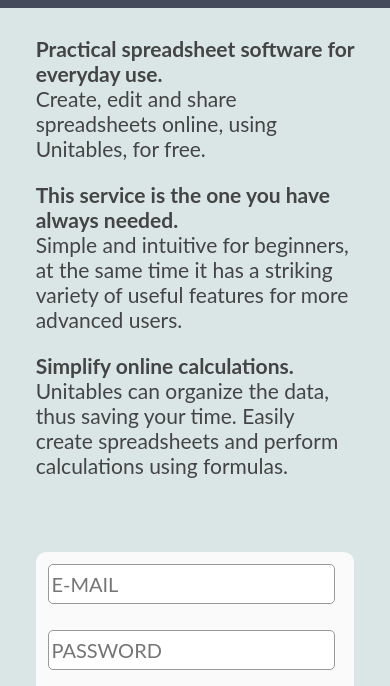
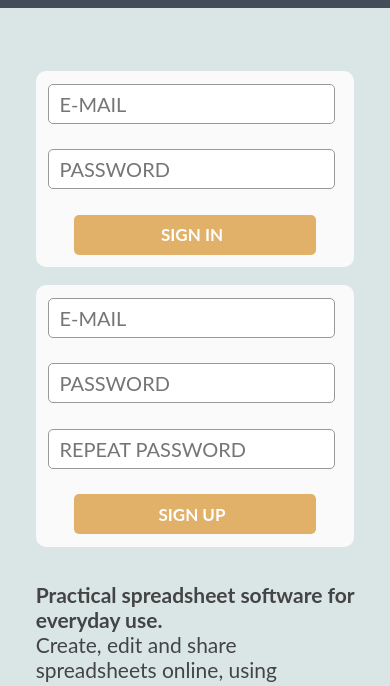
Before and after one commit to bmstu-iu9/utp2020-11-spreadsheet, a website: page src/client/index.html in a window 390 px wide. Shown: the part 92-778 px from the top of the page. Drawn offline with Linux system fonts and the light colour scheme.

Commit message:
inputs paddings fixed, arrangement of blocks on mobile devices changed

```diff
--- a/src/client/index.html
+++ b/src/client/index.html
@@ -17,6 +17,7 @@
 </nav>
 <div class="content-wrapper">
     <div class="content">
+        <div>
             <div class="description-wrapper">
                 <div>
                     <strong>Practical spreadsheet software for everyday use.</strong> <br/>
@@ -47,5 +48,6 @@
             </div>
         </div>
     </div>
+</div>
 </body>
 </html>
--- a/src/client/styles/base-position.css
+++ b/src/client/styles/base-position.css
@@ -5,7 +5,6 @@
 
   div.content {
     padding: 10px 18px;
-    flex-direction: column;
   }
 }
 
--- a/src/client/styles/main-page-position.css
+++ b/src/client/styles/main-page-position.css
@@ -1,4 +1,8 @@
 @media (min-width: 320px) {
+  div.content > div {
+    flex-direction: column-reverse;
+  }
+
   div.description-wrapper {
     font-size: 21px;
     display: block;
@@ -18,6 +22,10 @@
 }
 
 @media (min-width: 720px) {
+  div.content > div{
+    flex-direction: row;
+  }
+
   div.description-wrapper {
     width: 50%;
     display: inline-block;
--- a/src/client/styles/main-page.css
+++ b/src/client/styles/main-page.css
@@ -1,3 +1,7 @@
+div.content > div{
+  display: flex;
+}
+
 div.description-wrapper {
   display: flex;
   width: 50%;
@@ -26,6 +30,7 @@
   width: 90%;
   height: 40px;
   margin: 4%;
+  padding-left: 10px;
   background: #fff;
   font-family: Lato;
   font-style: normal;
@@ -39,6 +44,7 @@
 div.sign-forms-wrapper input[type="submit"] {
   width: 76%;
   margin-left: 12%;
+  padding-left: 0;
   border: 0;
   background: #e1b16a;
   border-radius: 5px;
```
Lines whose indentation alone changed are shown as unchanged.
